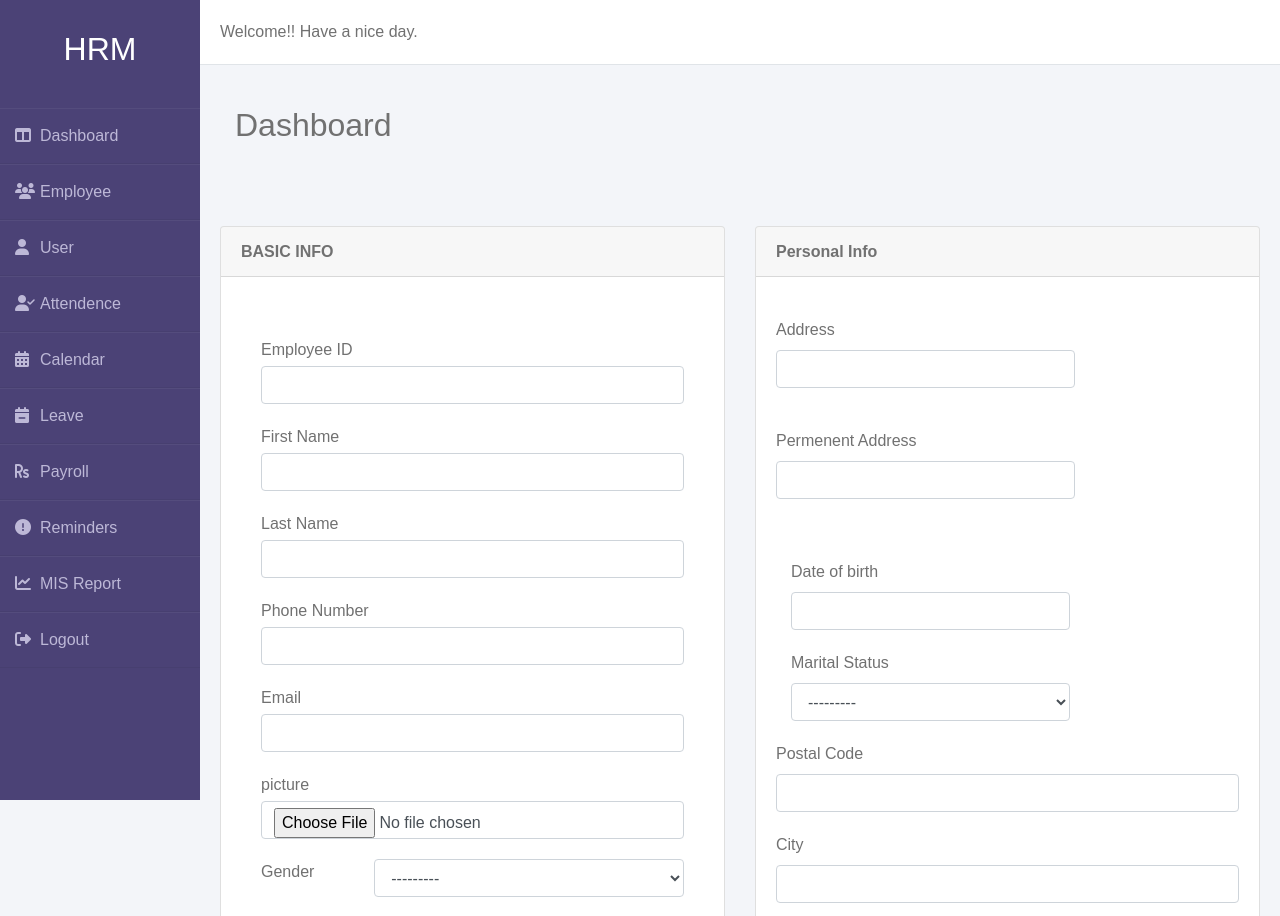
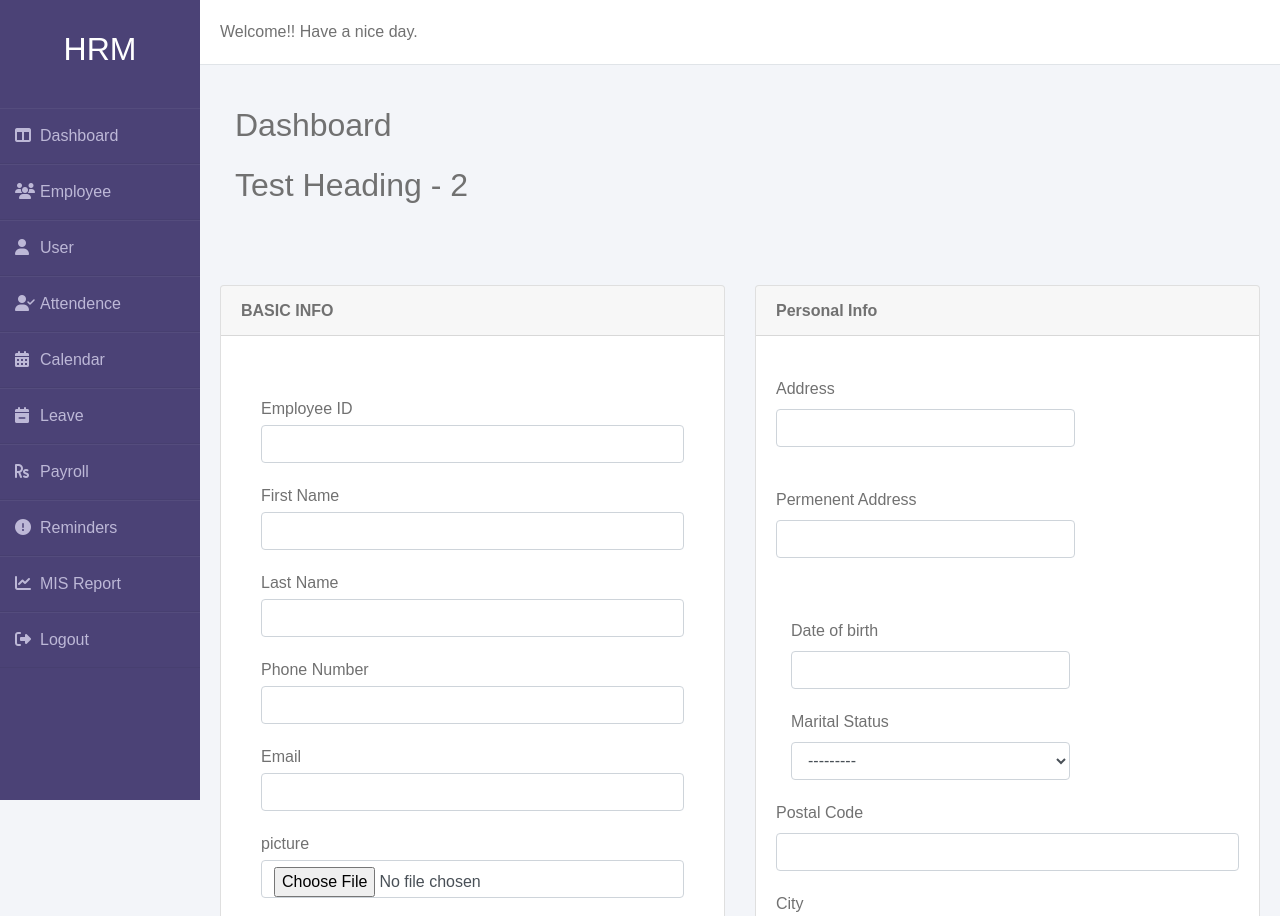
Before and after one commit to safeer369/test, a Django app: page /employee in a window 1280 px wide. Shown: the top 916 px of the page. Run offline with Django 3.2, Linux system fonts and the light colour scheme; data comes from the database, SQL or seed files in the repository; some libraries are stand-ins or nearby versions.

Commit message:
Third commit

```diff
--- a/templates/employee_reg.html
+++ b/templates/employee_reg.html
@@ -9,6 +9,7 @@
                     <div class="page-header float-left">
                         <div class="page-title">
                             <h1>Dashboard</h1>
+                            <h2>Test Heading - 2</h2>
                         </div>
                     </div>
                 </div>
```
